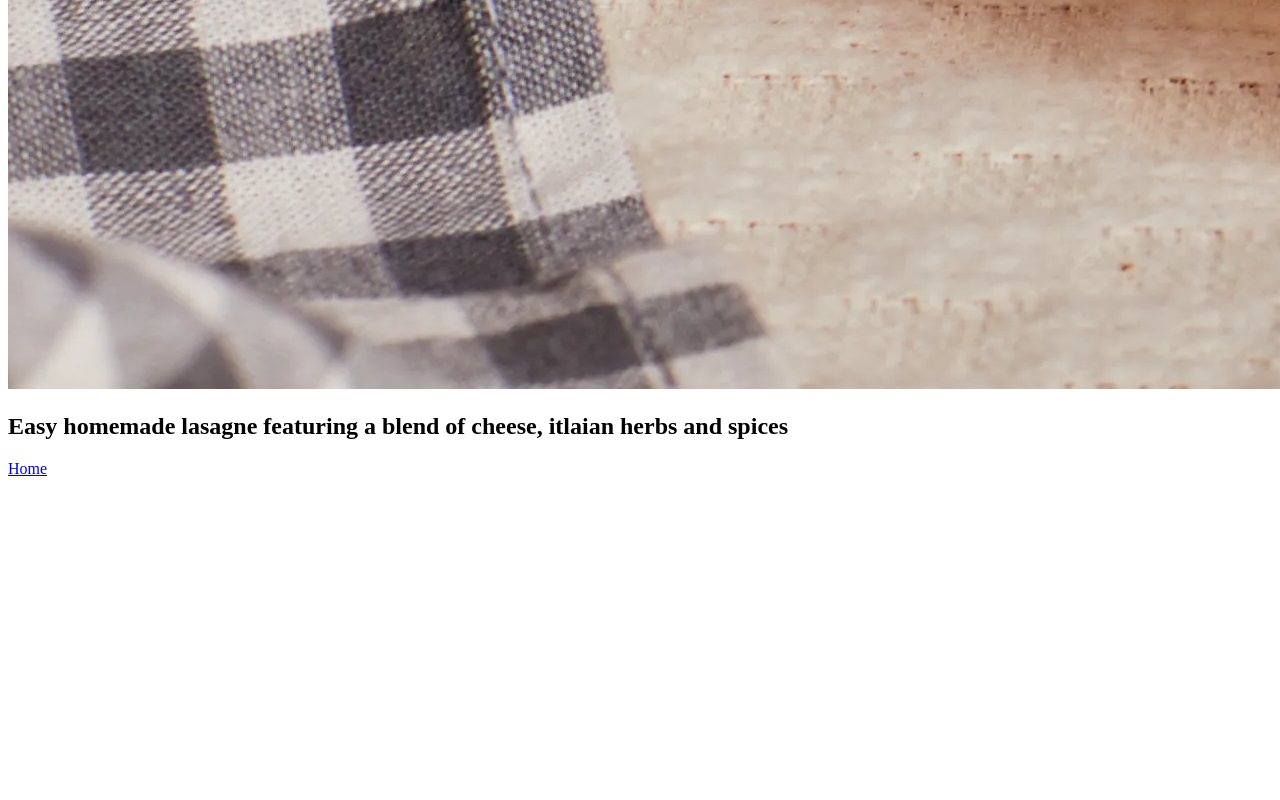
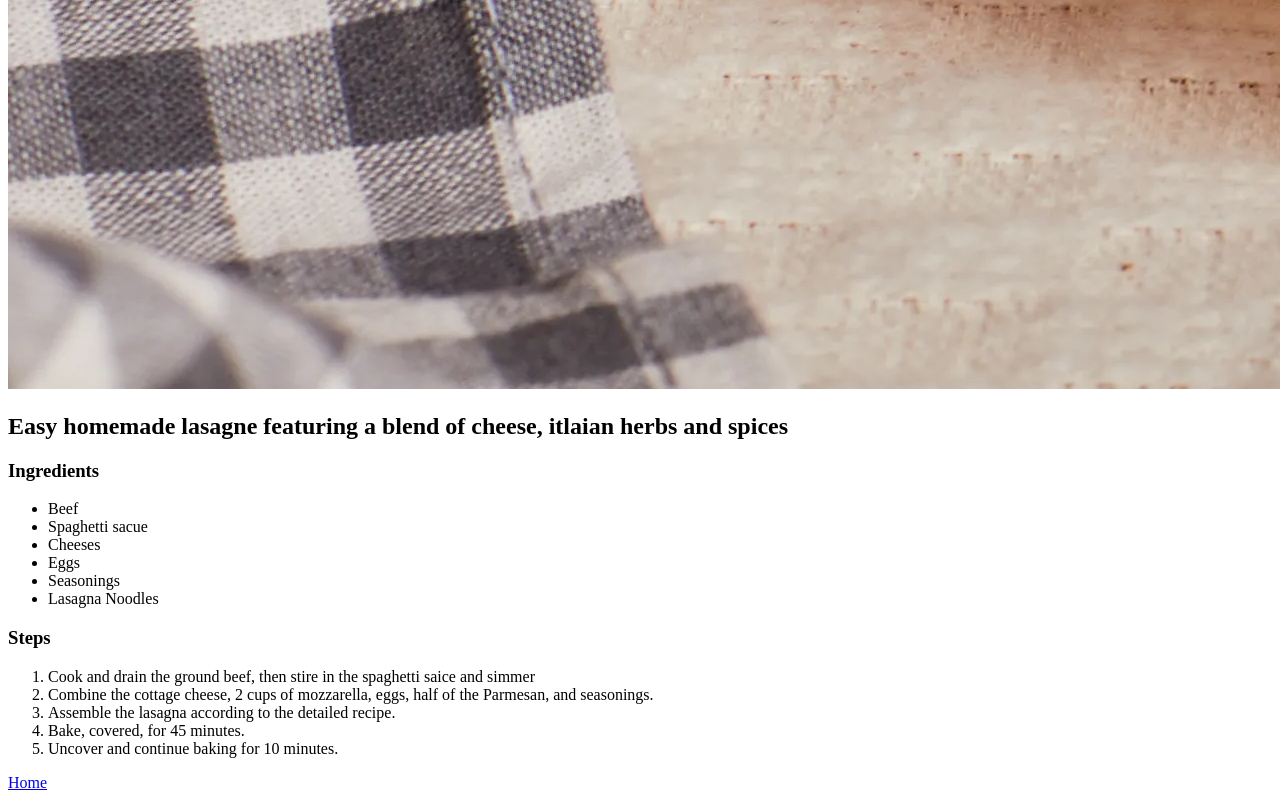
Before and after one commit to Melkias-Abraham/odin-recipes, a plain HTML site: page recipes/lasagna.html in a window 1280 px wide. Shown: the part 2535-3335 px from the top of the page. Before the commit the page ends 3021 px from the top, so only its background shows below. Drawn offline with Linux system fonts and the light colour scheme.

Commit message:
Finsihed the lasange page by adding ingredients and steps to page.

```diff
--- a/recipes/lasagna.html
+++ b/recipes/lasagna.html
@@ -9,6 +9,24 @@
   <h1> Lasagna Recipe</h1>
   <img src="../photos/lasagna.webp">
   <h2> Easy homemade lasagne featuring a blend of cheese, itlaian herbs and spices</h2>
+  <h3> Ingredients </h3>
+  <ul>
+    <li> Beef </li>
+    <li> Spaghetti sacue</li>
+    <li> Cheeses</li>
+    <li> Eggs</li>
+    <li> Seasonings</li>
+    <li> Lasagna Noodles</li>
+  </ul>
+  <h3> Steps</h3>
+  <ol>
+    <li> Cook and drain the ground beef, then stire in the spaghetti saice and simmer</li>
+    <li>Combine the cottage cheese, 2 cups of mozzarella, eggs, half of the Parmesan, and seasonings.</li>
+    <li>Assemble the lasagna according to the detailed recipe.</li>
+    <li>Bake, covered, for 45 minutes. </li>
+    <li>Uncover and continue baking for 10 minutes. </li>
+  </ol>
+
   <a href="../index.html">Home</a>
 </body>
 </html>
```
